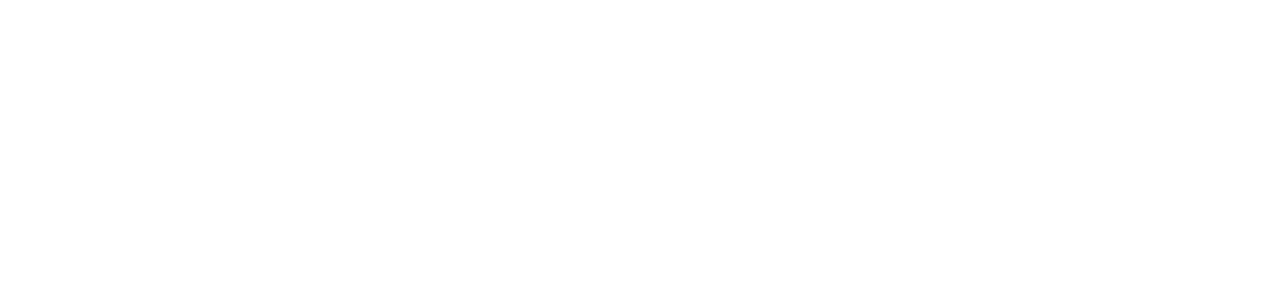
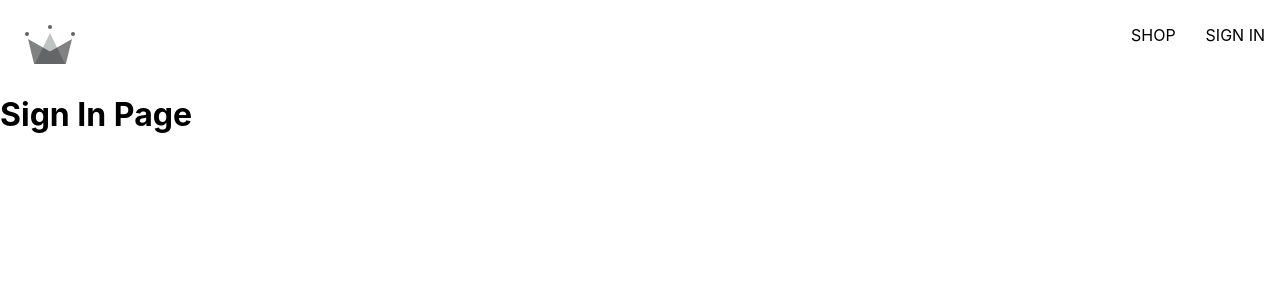
Before and after one commit to PatNepp/crwn-clothing, a React (Create React App) app: page /sign-in in a window 1280 px wide. Before the commit this address had no page. Shown: the top 300 px of the page. Built offline with nearby package versions, Linux system fonts and the light colour scheme; the HTML template or start-up script is replaced by a standard one.

Commit message:
adding sign-up page and route

```diff
--- a/package.json
+++ b/package.json
@@ -6,6 +6,7 @@
     "@testing-library/jest-dom": "^5.16.5",
     "@testing-library/react": "^13.4.0",
     "@testing-library/user-event": "^13.5.0",
+    "firebase": "^9.16.0",
     "react": "^18.2.0",
     "react-dom": "^18.2.0",
     "react-router-dom": "^6.7.0",
--- a/src/App.js
+++ b/src/App.js
@@ -2,6 +2,7 @@
 
 import Navigation from './routes/navigation/navigation.component';
 import Home from "./routes/home/home.component";
+import SignIn from './routes/sign-up/sign-up.component';
 
 const Shop = () => {
   return <h1>I AM SHOP</h1>
@@ -13,6 +14,7 @@
       <Route path='/' element={<Navigation />} >
         <Route index element={<Home />}/>
         <Route path='shop' element={<Shop />}/>
+        <Route path='sign-in' element={<SignIn />}/>
       </Route>
     </Routes>
   )
--- a/src/routes/navigation/navigation.component.jsx
+++ b/src/routes/navigation/navigation.component.jsx
@@ -18,6 +18,9 @@
           <Link className="nav-link" to='/shop'>
             SHOP
           </Link>
+          <Link className="nav-link" to='/sign-in'>
+            SIGN IN
+          </Link>
         </div>
       </div>
       <Outlet />
--- /dev/null
+++ b/src/routes/sign-up/sign-up.component.jsx
@@ -0,0 +1,9 @@
+
+
+const SignIn = () => {
+  return (
+    <div><h1>Sign In Page</h1></div>
+  )
+}
+
+export default SignIn
```
Also changed, not shown: 1 other file (tests, documents, lock files or other folders).
